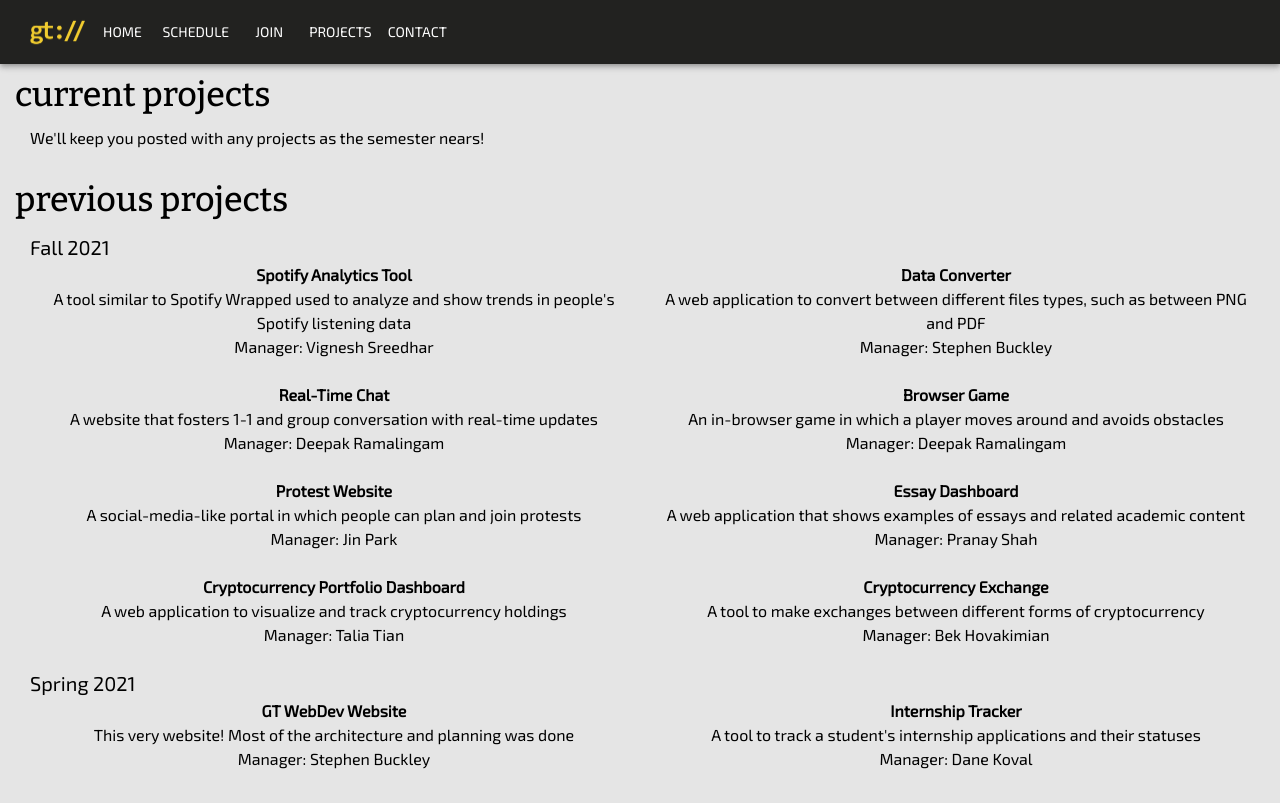
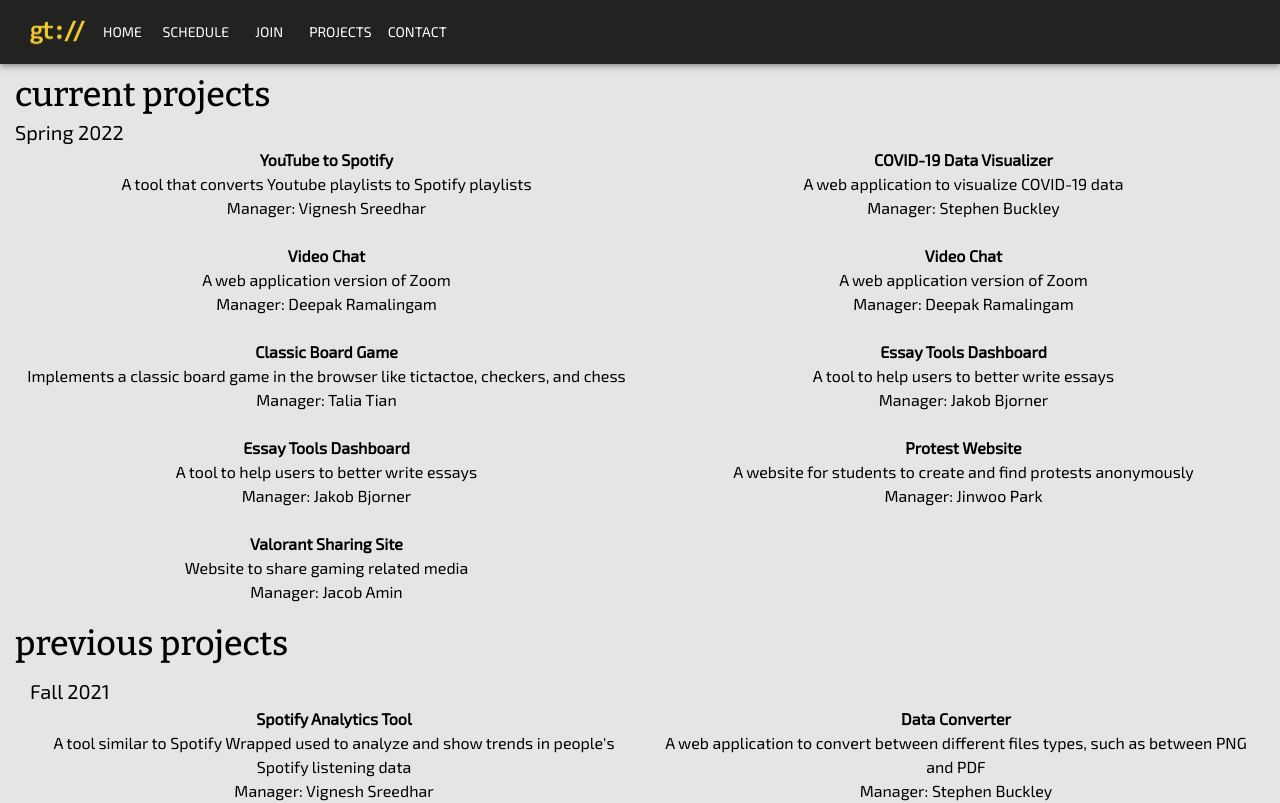
Before and after one commit to nicodemota/gt-webdev-website, a Next.js app: page /projects in a window 1280 px wide. Shown: the top 803 px of the page. Built offline with nearby package versions, Linux system fonts and the light colour scheme.

Commit message:
Project Data

```diff
--- a/data/projectData.js
+++ b/data/projectData.js
@@ -1,4 +1,64 @@
-let currentData = "We'll keep you posted with any projects as the semester nears!";
+let currentData = [
+    {
+        "semester": "Spring 2022",
+        "projects": [
+            {
+                "name": "YouTube to Spotify",
+                "description": "A tool that converts Youtube playlists to Spotify playlists",
+                "manager": "Vignesh Sreedhar",
+                "members": [],
+            },
+            {
+                "name": "COVID-19 Data Visualizer",
+                "description": "A web application to visualize COVID-19 data",
+                "manager": "Stephen Buckley",
+                "members": [],
+            },
+            {
+                "name": "Video Chat",
+                "description": "A web application version of Zoom",
+                "manager": "Deepak Ramalingam",
+                "members": [],
+            },
+            {
+                "name": "Video Chat",
+                "description": "A web application version of Zoom",
+                "manager": "Deepak Ramalingam",
+                "members": [],
+            },
+            {
+                "name": "Classic Board Game",
+                "description": "Implements a classic board game in the browser like tictactoe, checkers, and chess",
+                "manager": "Talia Tian",
+                "members": [],
+            },
+            {
+                "name": "Essay Tools Dashboard",
+                "description": "A tool to help users to better write essays",
+                "manager": "Jakob Bjorner",
+                "members": [],
+            },
+            {
+                "name": "Essay Tools Dashboard",
+                "description": "A tool to help users to better write essays",
+                "manager": "Jakob Bjorner",
+                "members": [],
+            },
+            {
+                "name": "Protest Website",
+                "description": "A website for students to create and find protests anonymously",
+                "manager": "Jinwoo Park",
+                "members": [],
+            },
+            {
+                "name": "Valorant Sharing Site",
+                "description": "Website to share gaming related media",
+                "manager": "Jacob Amin",
+                "members": [],
+            },
+        ]
+    }
+];
 
 let previousData = [
     {
--- a/pages/projects.js
+++ b/pages/projects.js
@@ -30,9 +30,17 @@ class CurrentProjects extends Component {
         return (
             <div>
                 <Typography variant="h4" className="title">current projects</Typography>
-                <Typography variant="body1" className="indented">
-                    {currentData}
-                </Typography>
+                    {currentData.map(semester => (
+                        <div className="indented1">
+                            <Typography variant="h6">{semester.semester}</Typography>
+                            <Grid container spacing={3}>
+                                {semester.projects.map(project => (
+                                    <Project name={project.name} description={project.description}
+                                      members={project.members} manager={project.manager} />
+                                ))}
+                            </Grid>
+                        </div>
+                    ))}
             </div>
         );
     }
```
Also changed, not shown: 1 other file (tests, documents, lock files or other folders).
